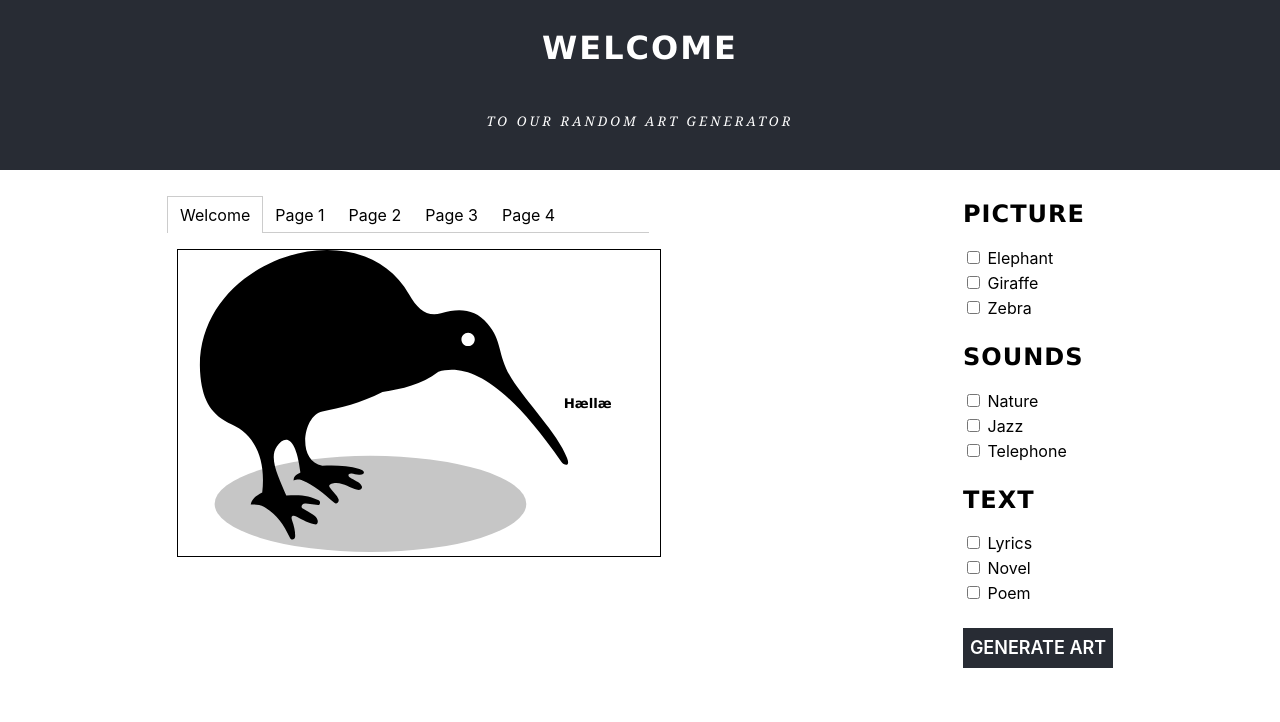
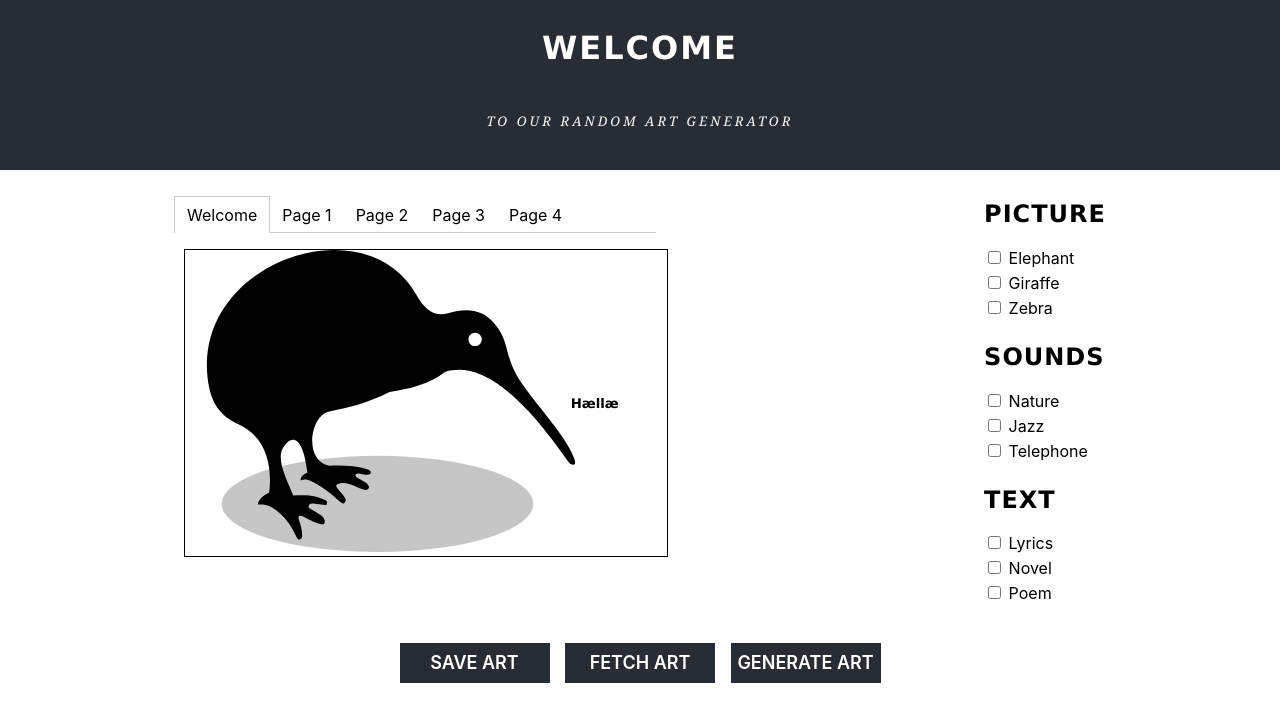
Before and after one commit to fridasolheim/IT2810-Project-2-React, a React (Create React App) app: page / in a window 1280 px wide. Shown: the top 722 px of the page. Built offline with nearby package versions, Linux system fonts and the light colour scheme.

Commit message:
Added functionality and buttons for local storage. Choices are now pushed and can be fetched from LS

```diff
--- a/src/App.css
+++ b/src/App.css
@@ -89,13 +89,21 @@ h2{
 .container1{
   display: flex;
   justify-content: space-around;
-  align-content: center;
+  align-content: left;
   /*border: 2px solid black;*/
   margin-right: 10px;
   margin-left: 10px;
   margin-top: 10px;
-  margin-bottom: 20px;
+}
 
+.container2{
+  display: flex;
+  justify-content: space-evenly;
+  align-content: center;
+  /*border: 2px solid black;*/
+  padding-left: 30%;
+  padding-right: 30%;
+  margin-top: 10px;
 }
 
 .checkBoxes{
@@ -132,10 +140,10 @@ h2{
 .tab-list-active {
   background-color: white;
   border: solid #ccc;
-  border-width: 1px 1px 0 1px;
+  border-width: 1px 1px 0px 1px;
 }
 
-.generate{
+.buttonStyle{
   background-color: #282c34;
   height: 40px;
   line-height: 40px;
@@ -149,7 +157,7 @@ h2{
   text-align: center;
   align-content: center;
 }
-.generate:hover{
+.buttonStyle:hover{
   /*font-style: italic;*/
   font-weight: 700;
   color: #282c34;
--- a/src/App.js
+++ b/src/App.js
@@ -16,11 +16,10 @@ class App extends Component {
     this.state = {
       chosenMedia:[],
       chosenPicture:1,
+      chosenSound:4,
       chosenText:7,
-      chosenSound:4,
 
       animals: [
-
         {
           id: 1,
           title: 'Elephant',
@@ -77,10 +76,6 @@ class App extends Component {
         return false;
      }
   });*/
-
-
-
-
 }
 
   // Toggle checked
@@ -114,43 +109,49 @@ class App extends Component {
     });
   };
 
+  //NB! handleClick/generate art must have been clicked before trying to save and fetch the numbers.
+  handleSave = () => {
+    const {chosenPicture, chosenSound, chosenText} = this.state;
+    localStorage.setItem('chosenPicture', this.state.chosenPicture);
+    localStorage.setItem('chosenSound', this.state.chosenSound);
+    localStorage.setItem('chosenText', this.state.chosenText);
+    console.log("Numbers transmitted to local storage");
+  };
 
+  handleFetch = () => {
+    const chosenPicture = localStorage.getItem('chosenPicture');
+    const chosenSound = localStorage.getItem('chosenSound');
+    const chosenText = localStorage.getItem('chosenText');
+    this.setState({chosenPicture, chosenSound, chosenText});
+    console.log("Fetched numbers: ", chosenPicture, chosenSound, chosenText)
+  };
 
-
-
+  //upon clicking generate art
   handleClick () {
-
-
     for (var element in this.state.chosenMedia){
       if (this.state.chosenMedia[element]<4){
-        this.state.chosenPicture=this.state.chosenMedia[element];
+        this.setState({chosenPicture: this.state.chosenMedia[element]});
       }
       if (this.state.chosenMedia[element]>3 && this.state.chosenMedia[element]<7){
-        this.state.chosenSound=this.state.chosenMedia[element];
+        this.setState({chosenSound: this.state.chosenMedia[element]});
       }
       if (6<this.state.chosenMedia[element]){
-        this.state.chosenText=this.state.chosenMedia[element];
+        this.setState({chosenText: this.state.chosenMedia[element]});
       }
     }
-
     console.log("Pic:"+this.state.chosenPicture,",Sound:"+this.state.chosenSound,",Text:"+this.state.chosenText)
   }
 
 render(){
-
   return(
-
     <div className="App">
-
       <Header/>
       <div className="container1">
         <Tabs>
-
         <div label="Welcome">
           <div className="Content">
             <div className='image1'><img src={kiwi} className="kiwi-bird" alt="kiwi" /></div>
             <div className='text1'><h5>Hællæ</h5></div>
-
             </div>
         </div>
         <div label="Page 1">
@@ -173,10 +174,13 @@ render(){
           <Checkboxes checkboxes={this.state.sounds} checked={this.checked}/>
           <h2>TEXT</h2>
           <Checkboxes checkboxes={this.state.text} checked={this.checked}/>
-        <div onClick={this.handleClick} className="generate">GENERATE ART</div>
         </div>
       </div>
-
+      <div className='container2'>
+        <div onClick={this.handleSave} className="buttonStyle">SAVE ART</div>
+        <div onClick={this.handleFetch} className="buttonStyle">FETCH ART</div>
+        <div onClick={this.handleClick} className="buttonStyle">GENERATE ART</div>
+      </div>
     </div>
   );
 }};
```
Lines whose indentation alone changed are shown as unchanged.
